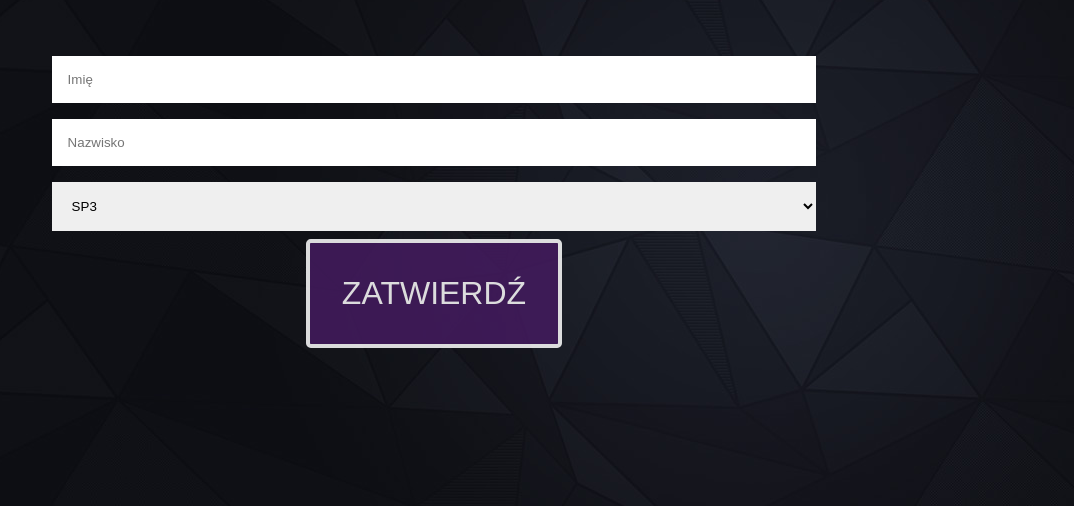
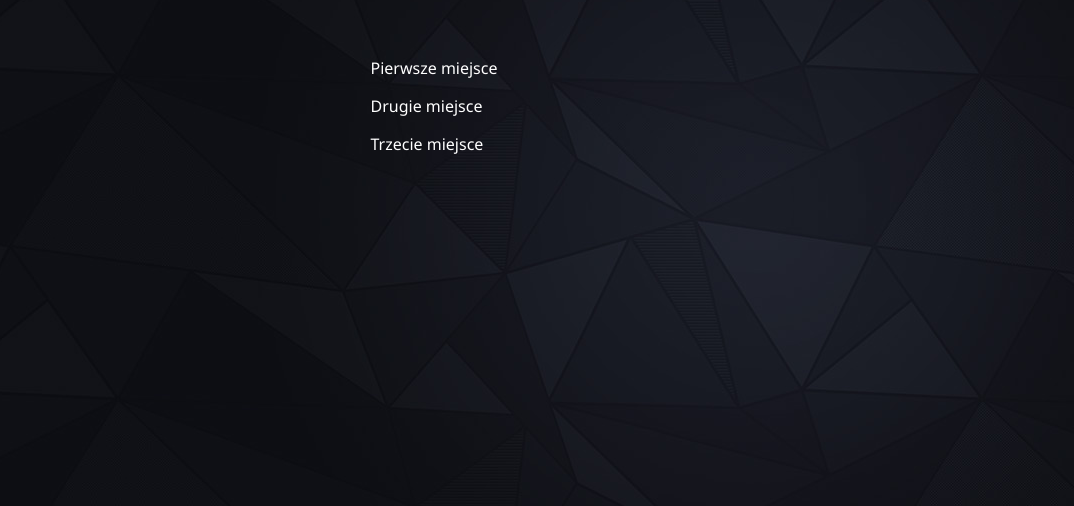
Before and after one commit to gabirat/quiz, a website: page public/quiz.html in a window 1280 px wide. Shown: the part 294-800 px from the top of the page, without its empty margins (206-1280 px from the left). Drawn offline with nearby package versions, Linux system fonts and the light colour scheme; a web font is replaced by a local one.

Commit message:
Added results page with winners

```diff
--- a/public/quiz.html
+++ b/public/quiz.html
@@ -16,7 +16,7 @@
 </head>
 
 <body>
-    <div class="title_page">
+    <div class="title_page" style="display: none">
         <div class="title">
             <h4>Podaj nam troche informacji</h4>
         </div>
@@ -54,6 +54,11 @@
             <li class="answer" id="ans3" onclick="submit(3)">bar</li>
         </ul>
     </div>
+    <div id="results-page" style="display: block">
+        <p class="first">Pierwsze miejsce</p>
+        <p class="second">Drugie miejsce</p>
+        <p class="third">Trzecie miejsce</p>
+    </div>
 </body>
 
 </html>
```
